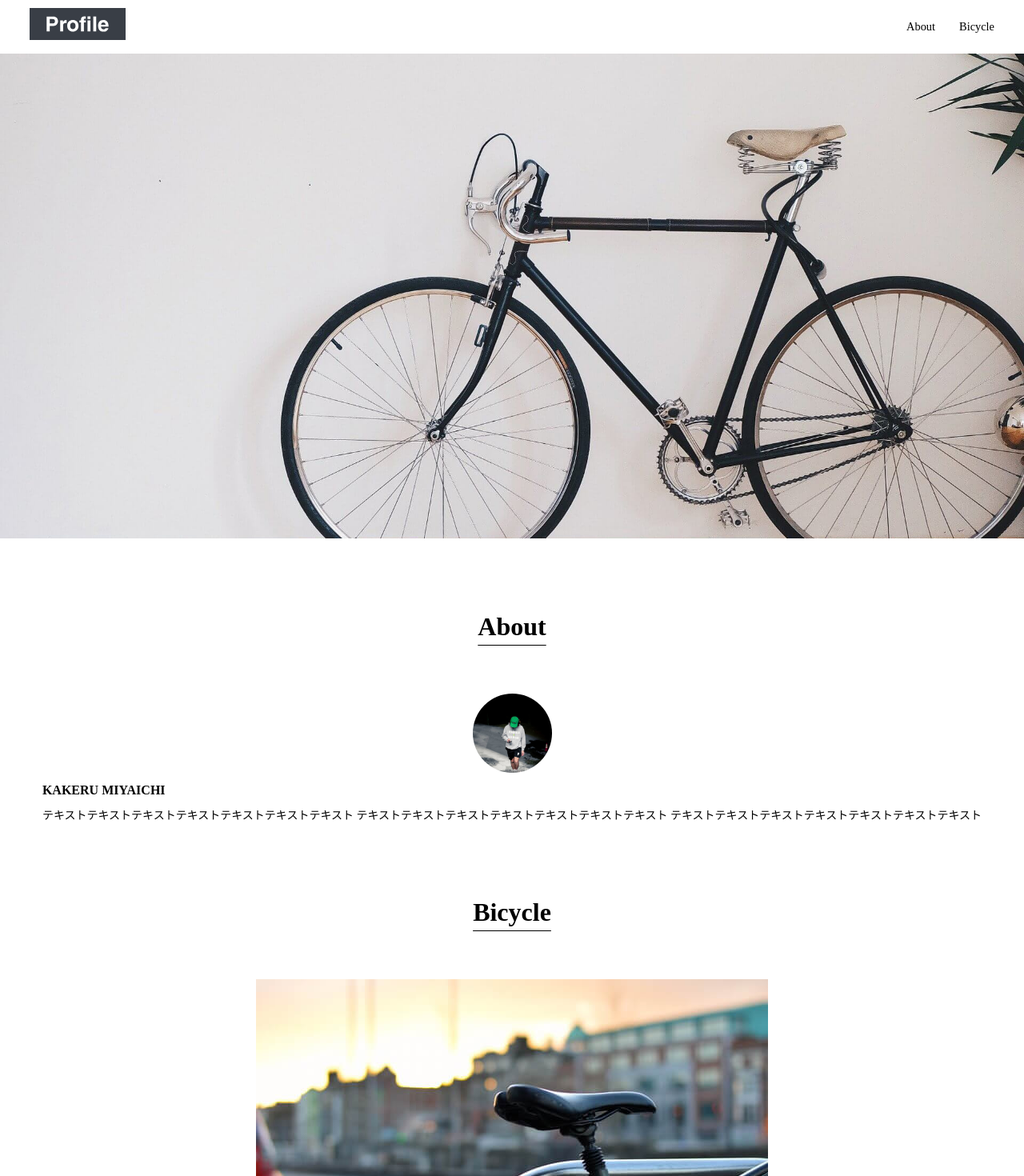
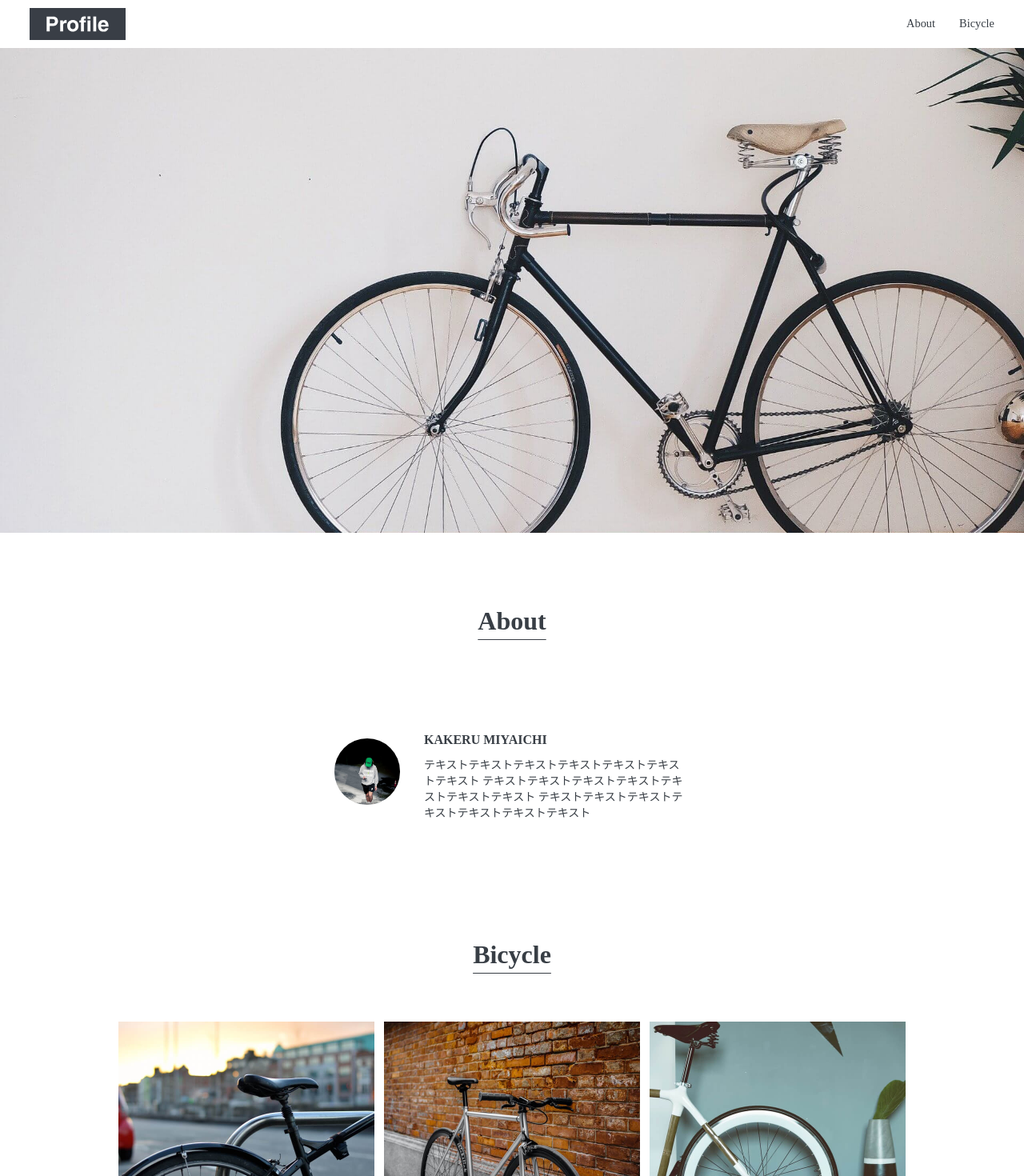
Before and after one commit to zorro901/html-prod-sample, a Next.js app: page / in a window 1280 px wide. Shown: the top 1470 px of the page at 80% size. Built offline with nearby package versions, Linux system fonts and the light colour scheme.

Commit message:
Modify RWD

```diff
--- a/components/about.tsx
+++ b/components/about.tsx
@@ -2,17 +2,18 @@ import Image from "next/image";
 
 const About = () => {
   return (
-    <section className={'mx-[30px] flex flex-col items-center'}>
-      <div className={'pt-[86px]'}>
-        <h1
-          className={'text-[32px] font-bold leading-normal tracking-normal text-center underline decoration-[.5px] underline-offset-[12px]'}>About</h1>
+    <section className={'mx-[19px] md:mx-[30px] flex flex-col items-center'}>
+      <div className={'mt-[86px]'}>
+        <h1 id={'about'}
+            className={'text-[32px] font-bold leading-normal tracking-normal text-center underline decoration-[.5px] underline-offset-[12px]'}>
+          About</h1>
       </div>
-      <div className={'flex flex-col justify-center items-center mt-[60px]'}>
+      <div className={'flex flex-col justify-center items-center mt-[60px] md:flex-row h-[209px] w-[445px]'}>
         <Image
           style={{ borderRadius: '50%' }}
-          src={'/assets/about.jpg'} height={99} width={99}
+          src={'/assets/about.jpg'} height={100} width={100}
         />
-        <div className={'flex flex-col'}>
+        <div className={'flex flex-col w-[403px] md:ml-[30px]'}>
           <h3 className={'my-[10px] text-left font-bold'}>KAKERU MIYAICHI</h3>
           <p className={'text-sm'}>テキストテキストテキストテキストテキストテキストテキスト
             テキストテキストテキストテキストテキストテキストテキスト
--- a/components/bicycle.tsx
+++ b/components/bicycle.tsx
@@ -1,18 +1,21 @@
 import Image from "next/image";
 import { FC } from "react";
+import { useMediaQuery } from "react-responsive";
 
 const Bicycle = () => {
   return (
     <section className={'mx-[30px] flex flex-col items-center'}>
-      <div className={'pt-[86px]'}>
-        <h1
+      <div className={'pt-[100px]'}>
+        <h1 id={'bicycle'}
           className={'text-[32px] font-bold leading-normal tracking-normal text-center underline decoration-[.5px] underline-offset-[12px] mb-[60px]'}>
           Bicycle
         </h1>
       </div>
-      <BicyclePicture bicycleNum={1}/>
-      <BicyclePicture bicycleNum={2}/>
-      <BicyclePicture bicycleNum={3}/>
+      <div className={'md:flex md:space-x-3'}>
+        <BicyclePicture bicycleNum={1} />
+        <BicyclePicture bicycleNum={2} />
+        <BicyclePicture bicycleNum={3} />
+      </div>
     </section>
   );
 }
@@ -21,12 +24,25 @@ type Props = {
   bicycleNum: number;
 };
 
-const BicyclePicture: FC<Props> = ({bicycleNum}) => {
+const BicyclePicture: FC<Props> = ({ bicycleNum }) => {
+  const isDesktopOrLaptop = useMediaQuery({
+    query: '(min-width: 672px)'
+  })
   return (
     <div className={'flex flex-col justify-center items-center mb-[30px]'}>
-      <Image
-        src={`/assets/bicycle${bicycleNum}.jpg`} height={424} width={640}
-      />
+      {isDesktopOrLaptop ?
+        <Image
+          src={`/assets/bicycle${bicycleNum}.jpg`}
+          // height={424} width={640}
+          height={424/2} width={640/2}
+        />
+        :
+        <Image
+          src={`/assets/bicycle${bicycleNum}.jpg`}
+          height={424} width={640}
+          // height={424/2} width={640/2}
+        />
+      }
       <div className={'flex flex-col'}>
         <h3 className={'mt-4 mb-[10px] text-center font-bold'}>タイトル タイトル</h3>
         <p className={'text-sm'}>テキストテキストテキスト</p>
--- a/components/footer.tsx
+++ b/components/footer.tsx
@@ -1,6 +1,6 @@
 const Footer = () => {
   return (
-    <div className={'pt-[100px]'}>
+    <div className={'pt-[130px]'}>
       <p className={'text-[10px] text-center py-[10px]'}>
         © 2020 Profile
       </p>
--- a/components/header.tsx
+++ b/components/header.tsx
@@ -1,14 +1,28 @@
 import Image from "next/image";
+import Link from "next/link";
 
 const Header = () => {
   return (
-    <header className={'flex px-[37px] justify-between items-center'}>
-      <div>
-        <Image src={'/assets/logo.svg'} width={120} height={60}/>
+    <header className={'flex px-[19px] md:px-[37px] justify-between items-center h-[60px]'}>
+      <div className={'h-[60px]'}>
+        <Link href={'/'}>
+          <a>
+            <Image src={'/assets/logo.svg'} width={120} height={60}
+            />
+          </a>
+        </Link>
       </div>
       <ul className={'flex text-[14.4px] font-meiryo'}>
-        <li className={'ml-[30px]'}>About</li>
-        <li className={'ml-[30px]'}>Bicycle</li>
+        <li className={'ml-[30px]'}>
+          <Link href={'/#about'}>
+            <a>About</a>
+          </Link>
+        </li>
+        <li className={'ml-[30px]'}>
+          <Link href={'/#bicycle'}>
+            <a>Bicycle</a>
+          </Link>
+        </li>
       </ul>
     </header>
   );
--- a/components/hero.tsx
+++ b/components/hero.tsx
@@ -1,10 +1,34 @@
+import { useMediaQuery } from "react-responsive";
+
 const Hero = () => {
+  const isDesktopOrLaptop = useMediaQuery({
+    query: '(min-width: 672px)'
+  })
   return (
     <>
-      <img style={{ height: '606px', objectFit: "cover" }} src="/assets/mainvisual.jpg" alt="" height={606}
-           width={1920} />
+      {isDesktopOrLaptop ?
+        <PCImage />
+        :
+        <SmartPhoneImage />
+      }
     </>
   );
 }
 
 export default Hero;
+
+const PCImage = () => (<img style={{
+  height: '606px', objectFit: "cover",
+}}
+      src="/assets/mainvisual.jpg"
+      alt="main-visual-md"
+      height={606}
+      width={1920} />)
+
+const SmartPhoneImage = () => (
+  <img style={{
+    height: '92vh', objectFit: "cover", objectPosition: '50% 50%'
+  }}
+      src="/assets/mainvisual.jpg"
+      alt="main-visual-sm" />
+)
--- a/package.json
+++ b/package.json
@@ -11,7 +11,8 @@
   "dependencies": {
     "next": "12.3.1",
     "react": "18.2.0",
-    "react-dom": "18.2.0"
+    "react-dom": "18.2.0",
+    "react-responsive": "^9.0.0"
   },
   "devDependencies": {
     "@types/node": "18.8.3",
--- a/pages/index.tsx
+++ b/pages/index.tsx
@@ -7,14 +7,14 @@ import Footer from "../components/footer";
 
 const Home: NextPage = () => {
   return (
-    <div className={'h-[200vh] font-meiryo'}>
+    <div className={'font-meiryo text-[#383e45]'}>
       <Header />
       <main>
-        <Hero/>
-        <About/>
-        <Bicycle/>
+        <Hero />
+        <About />
+        <Bicycle />
       </main>
-      <Footer/>
+      <Footer />
     </div>
   );
 }
--- a/tailwind.config.js
+++ b/tailwind.config.js
@@ -9,6 +9,9 @@ module.exports = {
         'meiryo': ['Meiryo'],
       },
     },
+      screens: {
+          'md': '672px'
+      },
   },
   variants: {
     extend: {},
```
Also changed, not shown: 2 other files (tests, documents, lock files or other folders).
